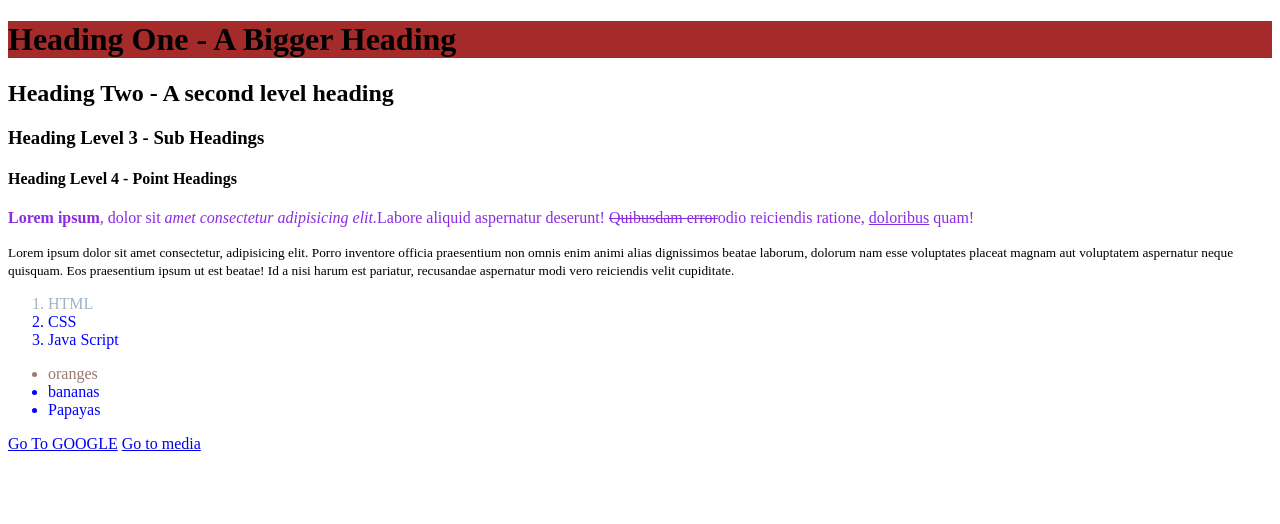
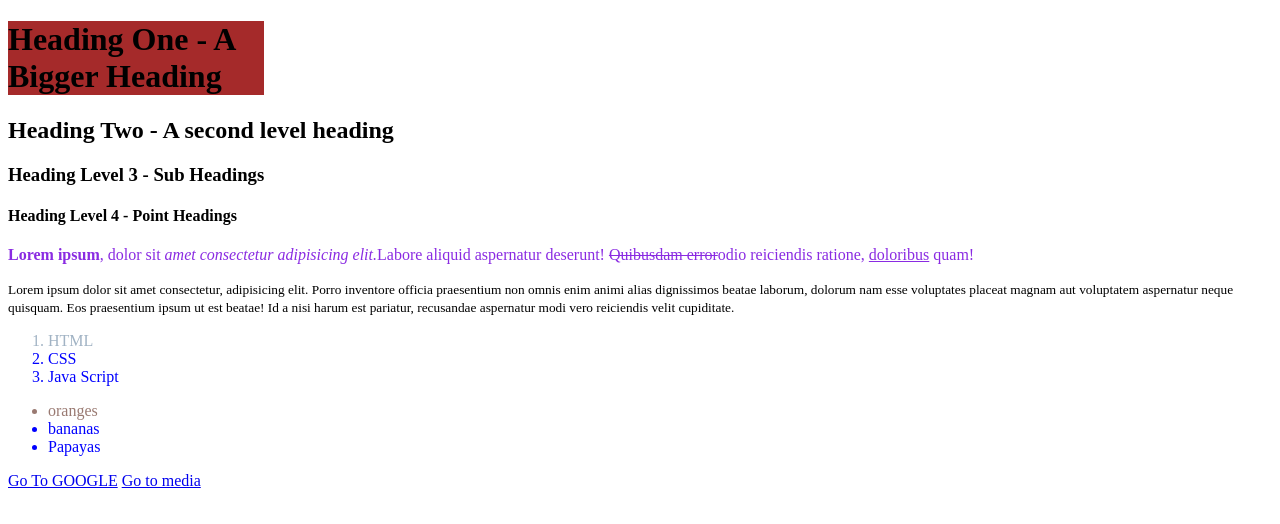
Before and after one commit to Abhinay28/CSS-Basics, a plain HTML site: page index.html in a window 1280 px wide. Drawn offline with Linux system fonts and the light colour scheme.

Commit message:
add units and sizes

```diff
--- a/style.css
+++ b/style.css
@@ -1,5 +1,6 @@
 h1 {
   background-color: brown;
+  width: 20vw;
 }
 p {
   color: blueviolet;
@@ -14,3 +15,12 @@ li {
 #fruit {
   color: rgba(127, 88, 78, 80%);
 }
+/* units & sizes */
+/* absolute Units - represents as px ( most used ),in,cm,mm,pt,pc*/
+/* DTP(dot per inch ) 1 Inch = 96px
+1pc = 16px
+1px =1/96 inch */
+/* Relative Units - depends on other elements sizes or settings
+represents as Rem (mostly used),%, vh ( viewport height ), vh(viewport width), em */
+/* rem is defaultly related to HTML( parental settings ) 1REM =16PX */
+/* % is relative to parent width */
```
